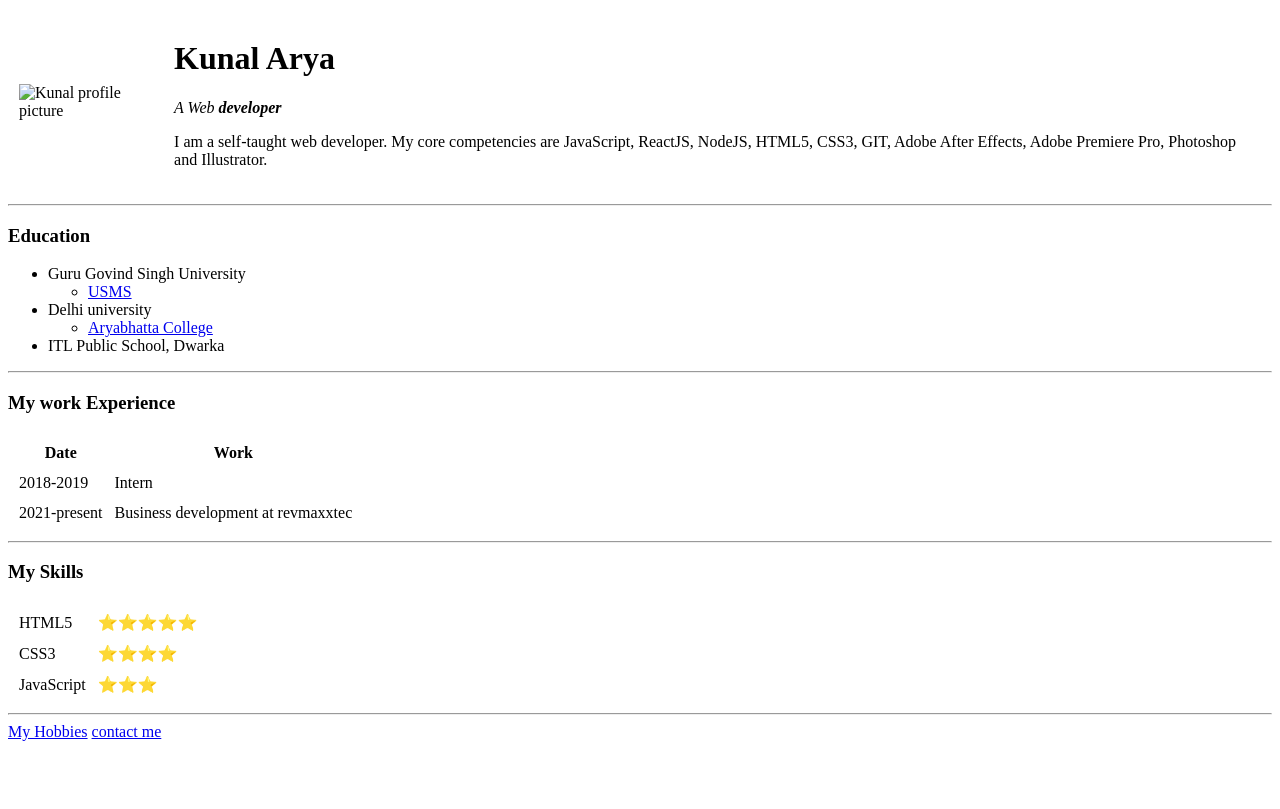
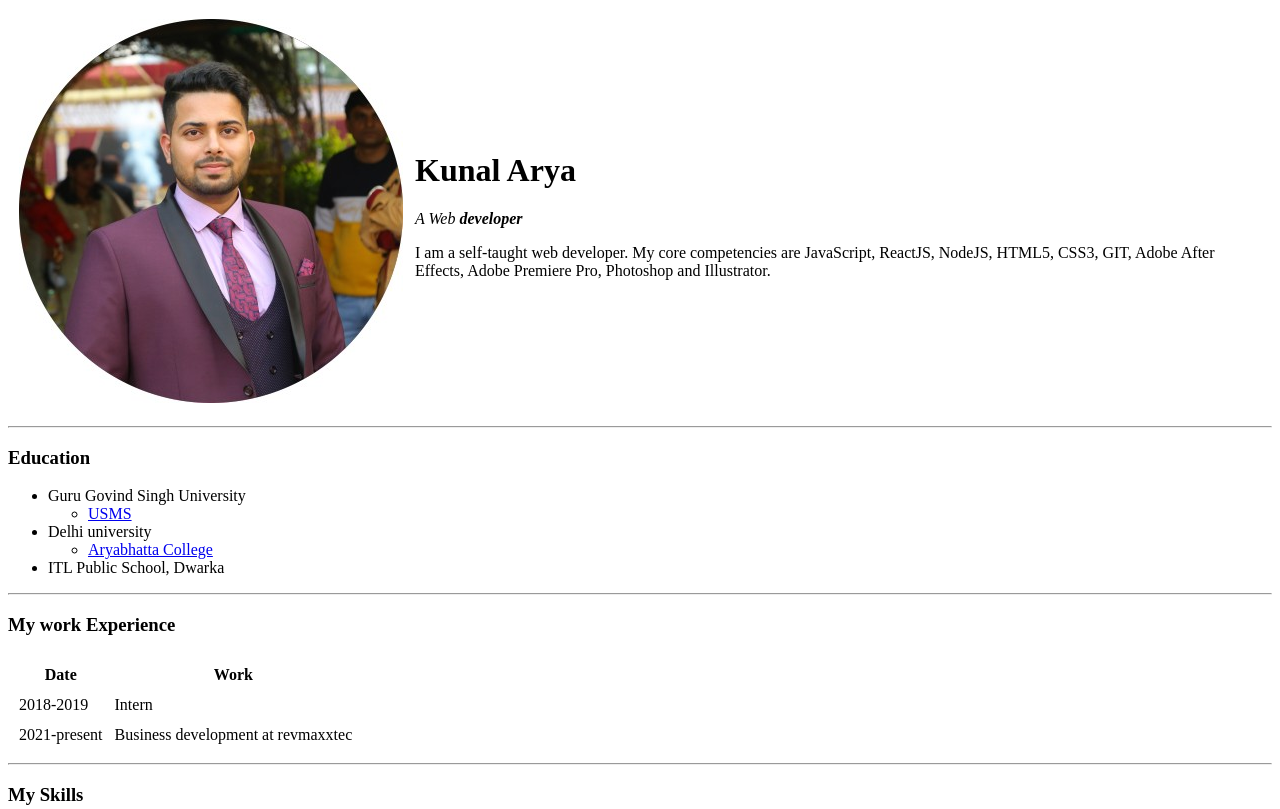
Before and after one commit to kunal-arya/cv, a plain HTML site: page index.html in a window 1280 px wide. Shown: the top 809 px of the page. Drawn offline with Linux system fonts and the light colour scheme.

Commit message:
update image folder name

```diff
--- a/index.html
+++ b/index.html
@@ -10,7 +10,7 @@
   <table cellspacing = "10">
     <tbody>
       <tr>
-        <td><img src="images/kunal.jpg" alt="Kunal profile picture"></td>
+        <td><img src="image/kunal.jpg" alt="Kunal profile picture"></td>
         <td>
           <h1>Kunal Arya</h1>
           <p><em>A Web <strong>developer</strong></em></p>
```
